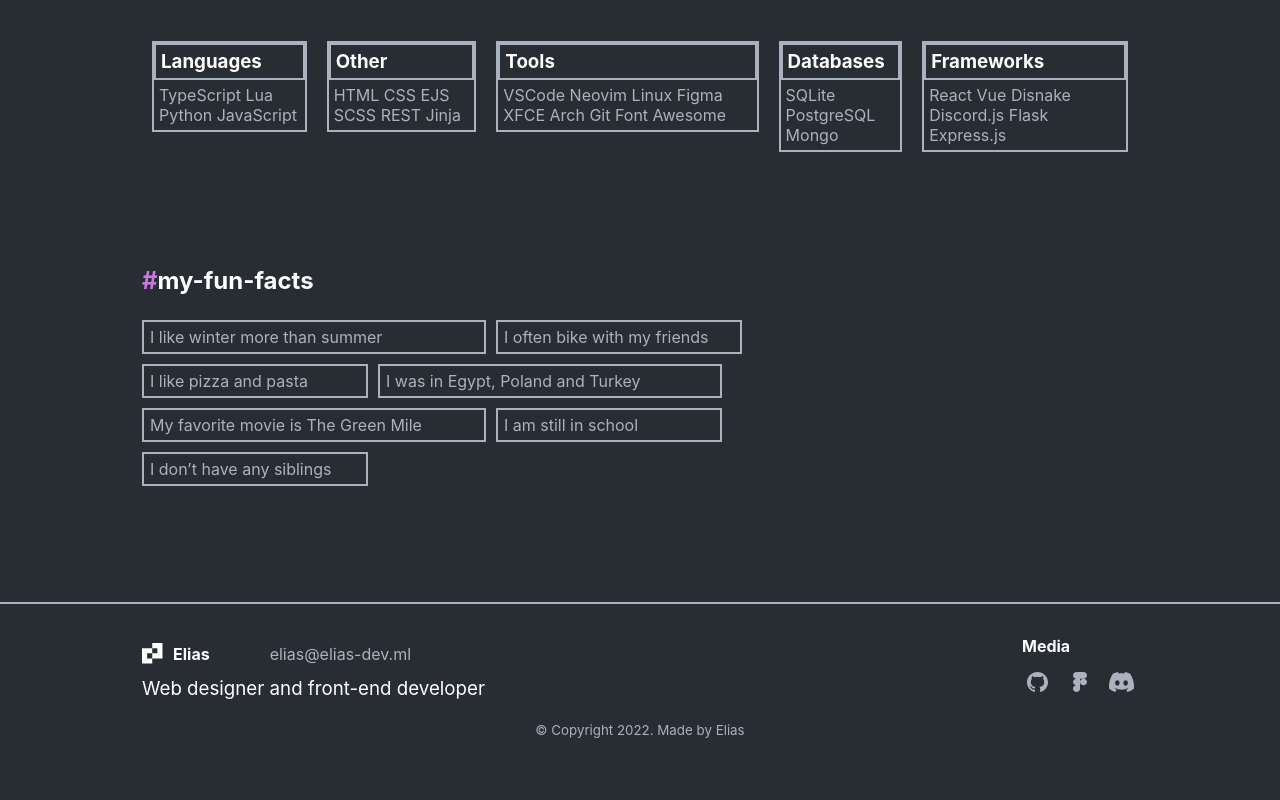
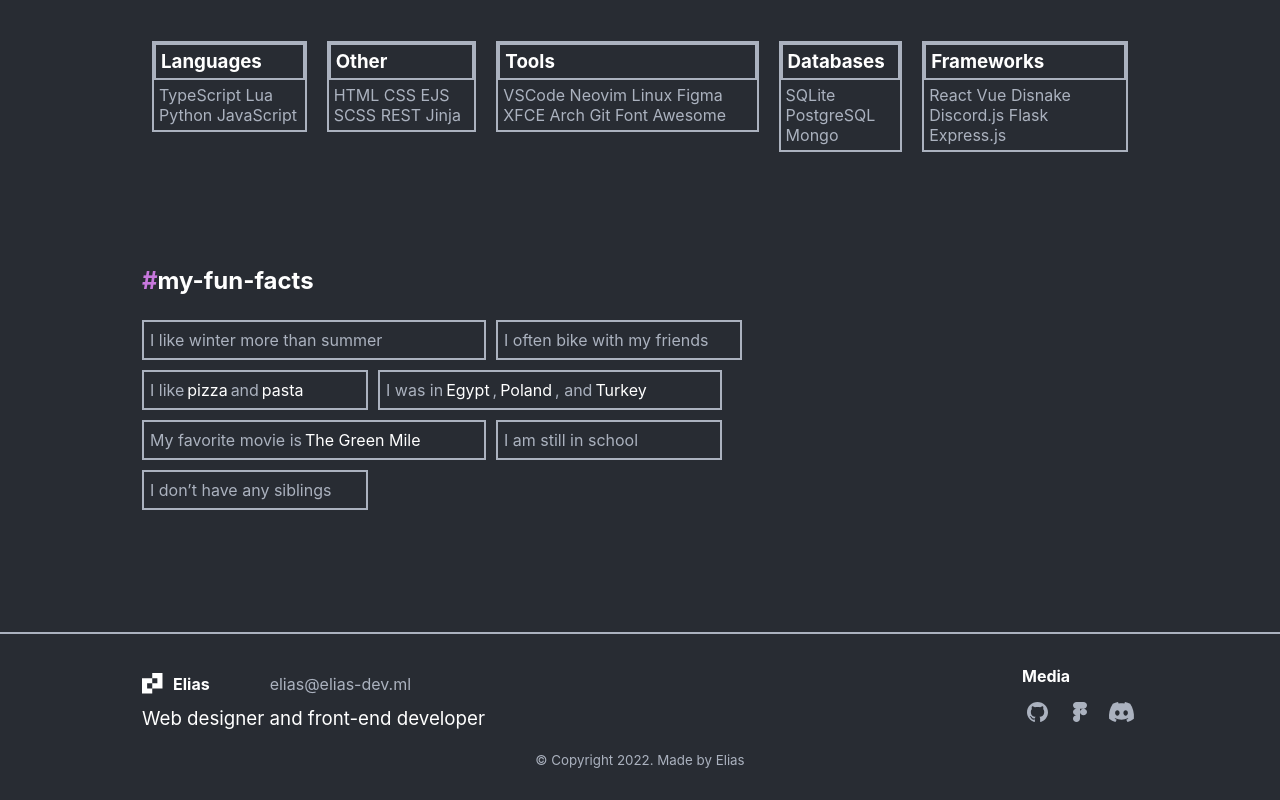
Before and after one commit to 89811421793/portfolio, a React app: page / in a window 1280 px wide. Shown: the part 837-1637 px from the top of the page. Before the commit the page ends 1607 px from the top, so only its background shows below. Built offline with nearby package versions, Linux system fonts and the light colour scheme.

Commit message:
AboutInfo - прочее

```diff
--- a/src/pages/aboutpage/layout/sections/myfunfacts/MyFunFacts.tsx
+++ b/src/pages/aboutpage/layout/sections/myfunfacts/MyFunFacts.tsx
@@ -15,9 +15,15 @@ export const MyFunFacts: React.FC = () => {
         <FactsGrid>
           <Fact className="div1">I like winter more than summer</Fact>
           <Fact className="div2">I often bike with my friends</Fact>
-          <Fact className="div3">I like pizza and pasta</Fact>
-          <Fact className="div4">I was in Egypt, Poland and Turkey</Fact>
-          <Fact className="div5">My favorite movie is The Green Mile</Fact>
+          <Fact className="div3">
+            I like <FontHighLight>pizza</FontHighLight> and <FontHighLight>pasta</FontHighLight>
+          </Fact>
+          <Fact className="div4">
+            I was in <FontHighLight>Egypt</FontHighLight>, <FontHighLight>Poland</FontHighLight>, and <FontHighLight>Turkey</FontHighLight>
+          </Fact>
+          <Fact className="div5">
+            My favorite movie is <FontHighLight>The Green Mile</FontHighLight>
+          </Fact>
           <Fact className="div6">I am still in school</Fact>
           <Fact className="div7">I don’t have any siblings</Fact>
         </FactsGrid>
@@ -49,13 +55,32 @@ padding: 5px 6px;
   text-align: left;
   color: ${theme.colors.borderColor};
 
+  /* Установка grid-area для каждой ячейки */
+  &.div1 {
+    grid-area: 1 / 1 / 2 / 4;
+  }
+  &.div2 {
+    grid-area: 1 / 4 / 2 / 8;
+  }
+  &.div3 {
+    grid-area: 2 / 1 / 3 / 3;
+  }
+  &.div4 {
+    grid-area: 2 / 3 / 3 / 6;
+  }
+  &.div5 {
+    grid-area: 3 / 1 / 4 / 4;
+  }
+  &.div6 {
+    grid-area: 3 / 4 / 4 / 6;
+  }
+  &.div7 {
+    grid-area: 4 / 1 / 5 / 3;
+  }
+`;
 
-/* Установка grid-area для каждой ячейки */
-&.div1 { grid-area: 1 / 1 / 2 / 4; }
-&.div2 { grid-area: 1 / 4 / 2 / 8; }
-&.div3 { grid-area: 2 / 1 / 3 / 3; }
-&.div4 { grid-area: 2 / 3 / 3 / 6; }
-&.div5 { grid-area: 3 / 1 / 4 / 4; }
-&.div6 { grid-area: 3 / 4 / 4 / 6; }
-&.div7 { grid-area: 4 / 1 / 5 / 3; }
+const FontHighLight = styled.span`
+  color: ${theme.colors.font};
+  display: inline-block;
+  margin: 3px;
 `;
```
Lines whose indentation alone changed are shown as unchanged.
